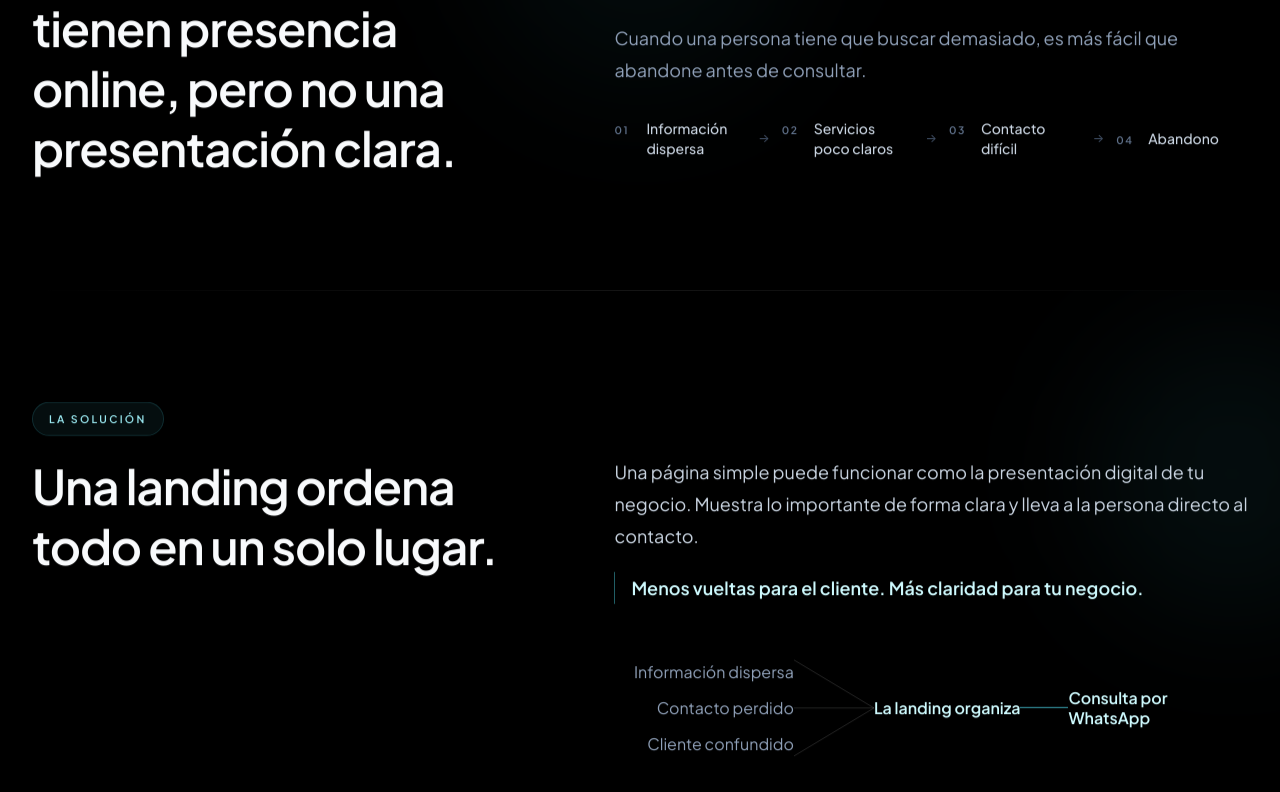
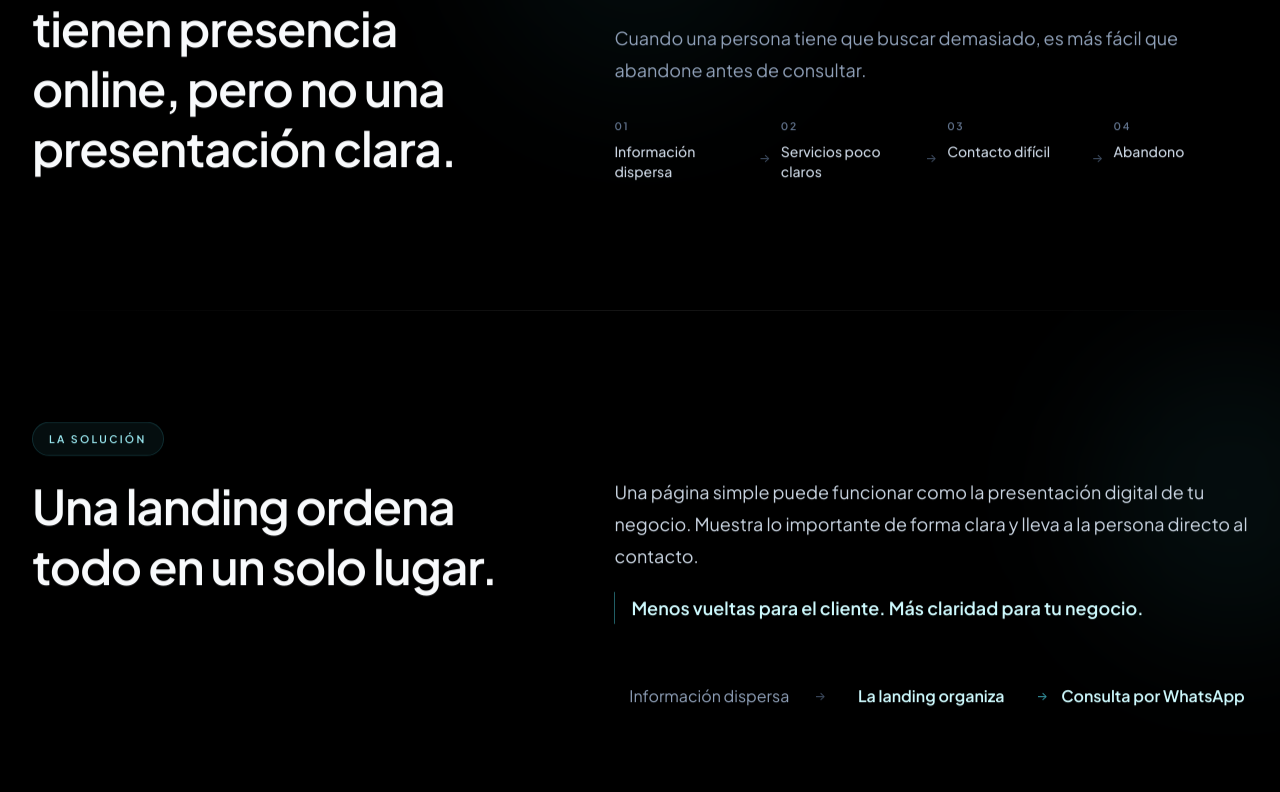
Before and after one commit to ezexgonzalez/eze-web-studio, a React (Vite) app: page / in a window 1280 px wide. Shown: the part 1028-1820 px from the top of the page. Built offline with nearby package versions, Linux system fonts and the light colour scheme.

Commit message:
problem solutin

```diff
--- a/src/components/sections/ProblemSection.jsx
+++ b/src/components/sections/ProblemSection.jsx
@@ -29,12 +29,12 @@ function ProblemSection() {
           </div>
 
           <ol
-            className="mt-8 grid grid-cols-[2rem_minmax(0,1fr)] items-center gap-y-3 md:grid-cols-[minmax(0,1fr)_auto_minmax(0,1fr)_auto_minmax(0,1fr)_auto_minmax(0,1fr)] md:gap-x-3 md:gap-y-0"
+            className="mt-8 grid grid-cols-1 items-stretch gap-y-3 md:grid-cols-[minmax(0,1fr)_2rem_minmax(0,1fr)_2rem_minmax(0,1fr)_2rem_minmax(0,1fr)] md:gap-y-0"
             aria-label="Recorrido del problema"
           >
             {problem.sequence.map((step, index) => (
               <Fragment key={step}>
-                <li className="col-span-2 grid min-w-0 grid-cols-[2rem_minmax(0,1fr)] items-baseline md:col-span-1">
+                <li className="grid min-h-20 min-w-0 grid-rows-[auto_1fr] gap-y-2">
                   <span className="text-[0.65rem] font-semibold tracking-[0.16em] text-slate-500">
                     {String(index + 1).padStart(2, "0")}
                   </span>
@@ -45,7 +45,7 @@ function ProblemSection() {
 
                 {index < problem.sequence.length - 1 && (
                   <li
-                    className="col-span-2 justify-self-center text-xs text-slate-600 md:col-span-1"
+                    className="flex min-h-8 items-center justify-center text-xs text-slate-600 md:min-h-20"
                     aria-hidden="true"
                   >
                     <span className="inline-block rotate-90 md:rotate-0">→</span>
--- a/src/components/sections/SolutionSection.jsx
+++ b/src/components/sections/SolutionSection.jsx
@@ -29,34 +29,24 @@ function SolutionSection() {
             </p>
           </div>
 
-          <div className="mt-8 grid justify-items-center gap-y-4 md:grid-cols-[minmax(0,1fr)_5rem_minmax(9rem,auto)_3rem_minmax(0,1fr)] md:grid-rows-3 md:items-center md:gap-y-3">
-            <ul className="grid w-full grid-rows-3 gap-y-3 text-center md:row-span-3 md:text-right">
-              {solution.flow.inputs.map((input) => (
-                <li className="flex items-center justify-center text-sm text-slate-400 sm:text-base md:justify-end" key={input}>
-                  {input}
-                </li>
-              ))}
-            </ul>
+          <div className="mt-8 grid grid-cols-1 items-stretch gap-y-3 md:grid-cols-[minmax(0,1fr)_2rem_minmax(0,1fr)_2rem_minmax(0,1fr)] md:gap-y-0">
+            <p className="flex min-h-20 min-w-0 items-center justify-center text-center text-sm text-slate-400 sm:text-base">
+              {solution.flow.inputs[0]}
+            </p>
 
-            <div className="h-16 w-px bg-white/[0.14] md:row-span-3 md:h-full md:w-full md:bg-transparent" aria-hidden="true">
-              <svg
-                className="hidden h-full w-full md:block"
-                viewBox="0 0 100 100"
-                preserveAspectRatio="none"
-              >
-                <path d="M 0 16.667 L 100 50" fill="none" stroke="currentColor" className="text-white/[0.14]" vectorEffect="non-scaling-stroke" />
-                <path d="M 0 50 L 100 50" fill="none" stroke="currentColor" className="text-white/[0.14]" vectorEffect="non-scaling-stroke" />
-                <path d="M 0 83.333 L 100 50" fill="none" stroke="currentColor" className="text-white/[0.14]" vectorEffect="non-scaling-stroke" />
-              </svg>
-            </div>
+            <span className="flex min-h-8 items-center justify-center text-xs text-slate-600 md:min-h-20" aria-hidden="true">
+              <span className="inline-block rotate-90 md:rotate-0">→</span>
+            </span>
 
-            <p className="text-center text-sm font-semibold text-cyan-100 sm:text-base md:col-start-3 md:row-start-2">
+            <p className="flex min-h-20 min-w-0 items-center justify-center text-center text-sm font-semibold text-cyan-100 sm:text-base">
               {solution.flow.center}
             </p>
 
-            <div className="h-16 w-px bg-cyan-300/70 md:col-start-4 md:row-start-2 md:h-px md:w-full" aria-hidden="true" />
+            <span className="flex min-h-8 items-center justify-center text-xs text-cyan-300/70 md:min-h-20" aria-hidden="true">
+              <span className="inline-block rotate-90 md:rotate-0">→</span>
+            </span>
 
-            <p className="max-w-40 text-center text-sm font-semibold leading-5 text-cyan-100 sm:text-base md:col-start-5 md:row-start-2 md:justify-self-start md:text-left">
+            <p className="flex min-h-20 min-w-0 items-center justify-center text-center text-sm font-semibold leading-5 text-cyan-100 sm:text-base">
               {solution.flow.result}
             </p>
           </div>
```
